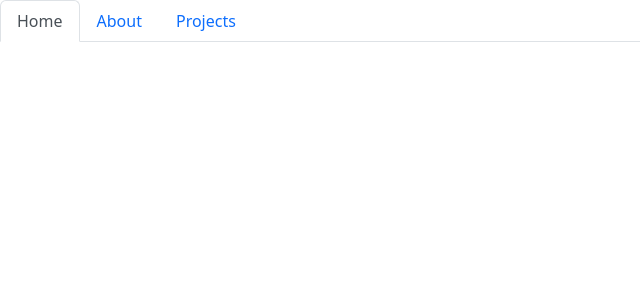
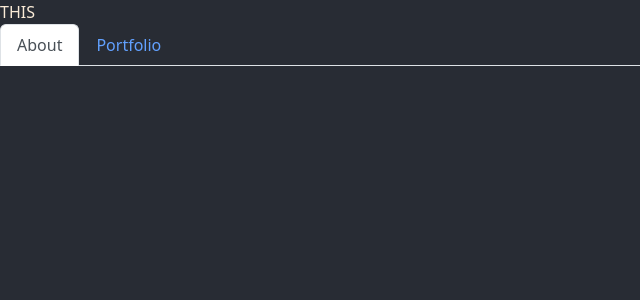
Before and after one commit to JGriffith97/React-Portfolio, a React (Create React App) app: page / in a window 1280 px wide. Shown: the top 300 px of the page, without its empty margins (0-640 px from the left). Built offline with nearby package versions, Linux system fonts and the light colour scheme.

Commit message:
Reworked some logic

```diff
--- a/src/App.js
+++ b/src/App.js
@@ -1,4 +1,5 @@
 import React from "react";
+import 'bootstrap/dist/css/bootstrap.min.css'
 import './css/App.css';
 import PortfolioContainer from './components/PortfolioContainer'
 
--- a/src/components/NavTabs.js
+++ b/src/components/NavTabs.js
@@ -4,18 +4,13 @@ function NavTabs({ currentPage, handlePageChange }) {
   return (
     <ul className = "nav nav-tabs">
       <li className="nav-item">
-        <a href="#home" onClick={() => handlePageChange('Home')} className={currentPage === 'Home' ? 'nav-link active' : 'nav-link'}>
-          Home
-        </a>
-      </li>
-      <li className="nav-item">
         <a href="#about" onClick={() => handlePageChange('About')} className={currentPage === 'About' ? 'nav-link active' : 'nav-link'}>
           About
         </a>
       </li>
       <li className="nav-item">
-        <a href="#projects" onClick={() => handlePageChange('Projects')} className={currentPage === 'Projects' ? 'nav-link active' : 'nav-link'}>
-          Projects
+        <a href="#portfolio" onClick={() => handlePageChange('Portfolio')} className={currentPage === 'Portfolio' ? 'nav-link active' : 'nav-link'}>
+          Portfolio
         </a>
       </li>
       {/* May make more pages, not sure yet. */}
--- a/src/components/PortfolioContainer.js
+++ b/src/components/PortfolioContainer.js
@@ -1,22 +1,17 @@
 import React, { useState } from 'react';
 import NavTabs from './NavTabs';
-import Home from './pages/Home';
 import About from './pages/About';
-import Projects from './pages/Projects'
-import 'bootstrap/dist/css/bootstrap.min.css'
+import Portfolio from './pages/Portfolio'
 
 export default function PortfolioContainer() {
-  const [currentPage, setCurrentPage] = useState('Home');
+  const [currentPage, setCurrentPage] = useState('About');
 
   const renderPage = () => {
-    if (currentPage === 'Home') {
-      return <Home />;
-    }
     if (currentPage === 'About') {
       return <About />;
     }
-    if (currentPage === 'Projects') {
-      return <Projects />;
+    if (currentPage === 'Portfolio') {
+      return <Portfolio />;
     }
   };
 
@@ -25,6 +20,7 @@ export default function PortfolioContainer() {
   return (
     // Parent div to react elements.
     <div>
+      <header>THIS</header>
       <NavTabs currentPage={currentPage} handlePageChange={handlePageChange} />
       {renderPage()}
     </div>
--- a/src/components/pages/About.js
+++ b/src/components/pages/About.js
@@ -1,5 +1,4 @@
 import React from 'react';
-import '../../css/About.css';
 
 export default function About() {
   return (
--- a/src/components/pages/Home.js
+++ /dev/null
@@ -1,15 +0,0 @@
-import React from 'react';
-import '../../css/Home.css';
-
-export default function Home() {
-  return (
-    <div>
-      <h1>
-        {/* Work In Progress */}
-      </h1>
-      <p>
-        {/* Work In Progress */}
-      </p>
-    </div>
-  )
-}
--- a/src/components/pages/Projects.js
+++ b/src/components/pages/Portfolio.js
@@ -1,17 +1,16 @@
 import React from 'react';
-import '../../css/Projects.css';
 
-export default function Projects() {
+export default function Portfolio() {
   return (
     <div>
       <h1>
-        My Projects
+        Portfolio
       </h1>
-      <p>
+      <section>
         {/* Work In Progress */}
         {/* Need to figure out how to incorporate images, probably
-        use props to pass in data. */}
-      </p>
+        just hard-code it. */}
+      </section>
     </div>
   );
 };
--- a/src/css/App.css
+++ b/src/css/App.css
@@ -1,3 +1,12 @@
+body {
+  background-color: #282c34;
+  color: antiquewhite;
+}
+
+.nav-link {
+  color: #62a1ff;
+}
+
 .App {
   text-align: center;
 }
@@ -5,10 +14,6 @@
 .App-logo {
   height: 40vmin;
   pointer-events: none;
-}
-
-.about {
-
 }
 
 @media (prefers-reduced-motion: no-preference) {
--- a/src/index.js
+++ b/src/index.js
@@ -1,5 +1,5 @@
 import React from 'react';
-import ReactDOM from 'react-dom';
+import ReactDOM from 'react-dom/client';
 import './css/index.css';
 import App from './App';
 
```
Also changed, not shown: src/css/About.css (deleted), src/css/Home.css (deleted), src/css/Projects.css (deleted).
